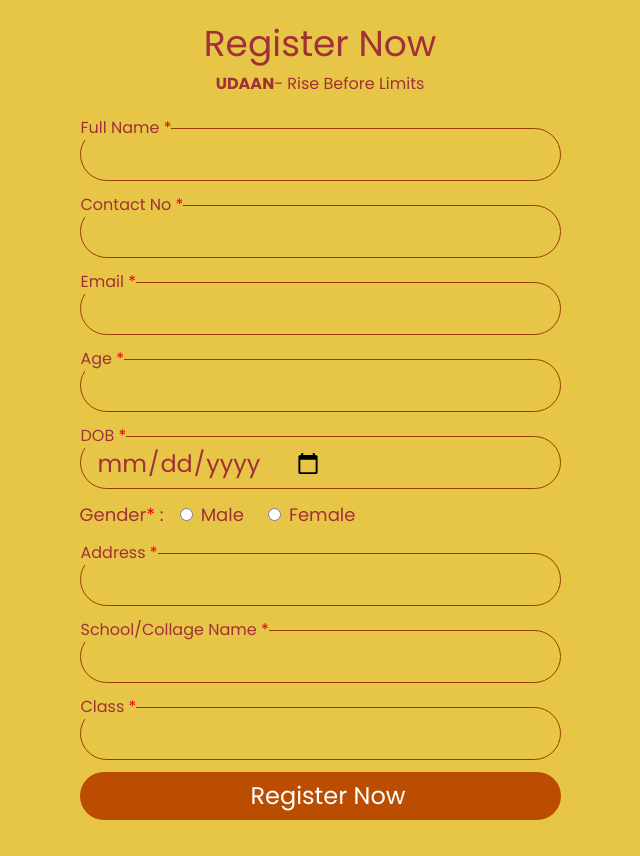
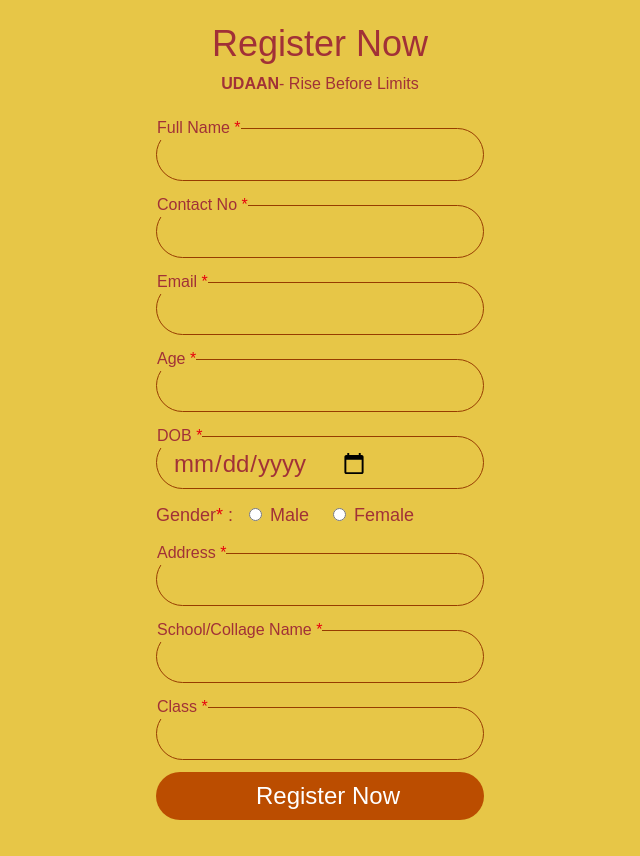
Before and after one commit to RT20022/iskconQRgenerator, a Next.js app: page / in a window 1280 px wide. Shown: the whole page, without its empty margins (320-960 px from the left). Built offline with nearby package versions, Linux system fonts and the light colour scheme.

Commit message:
UI fixes

```diff
--- a/src/app/page.tsx
+++ b/src/app/page.tsx
@@ -147,7 +147,7 @@ const Register_for_Event = () => {
     }
     return (
         <>
-            <div className={poppins.className}>
+            <div>
                 {/* Fixed Whatsapp icon */}
                 <div className='box-border'>
                     {/* Bannner */}
```
